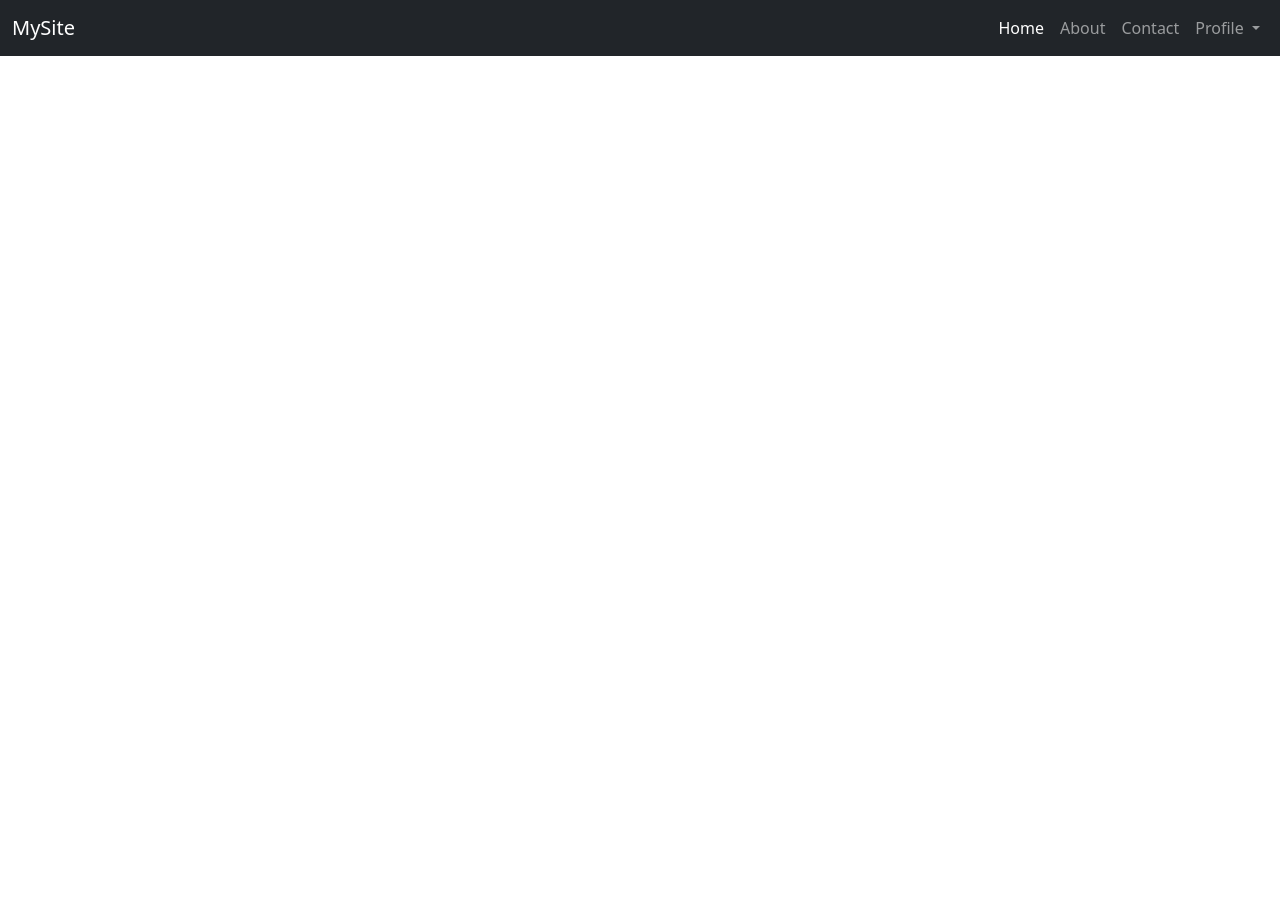
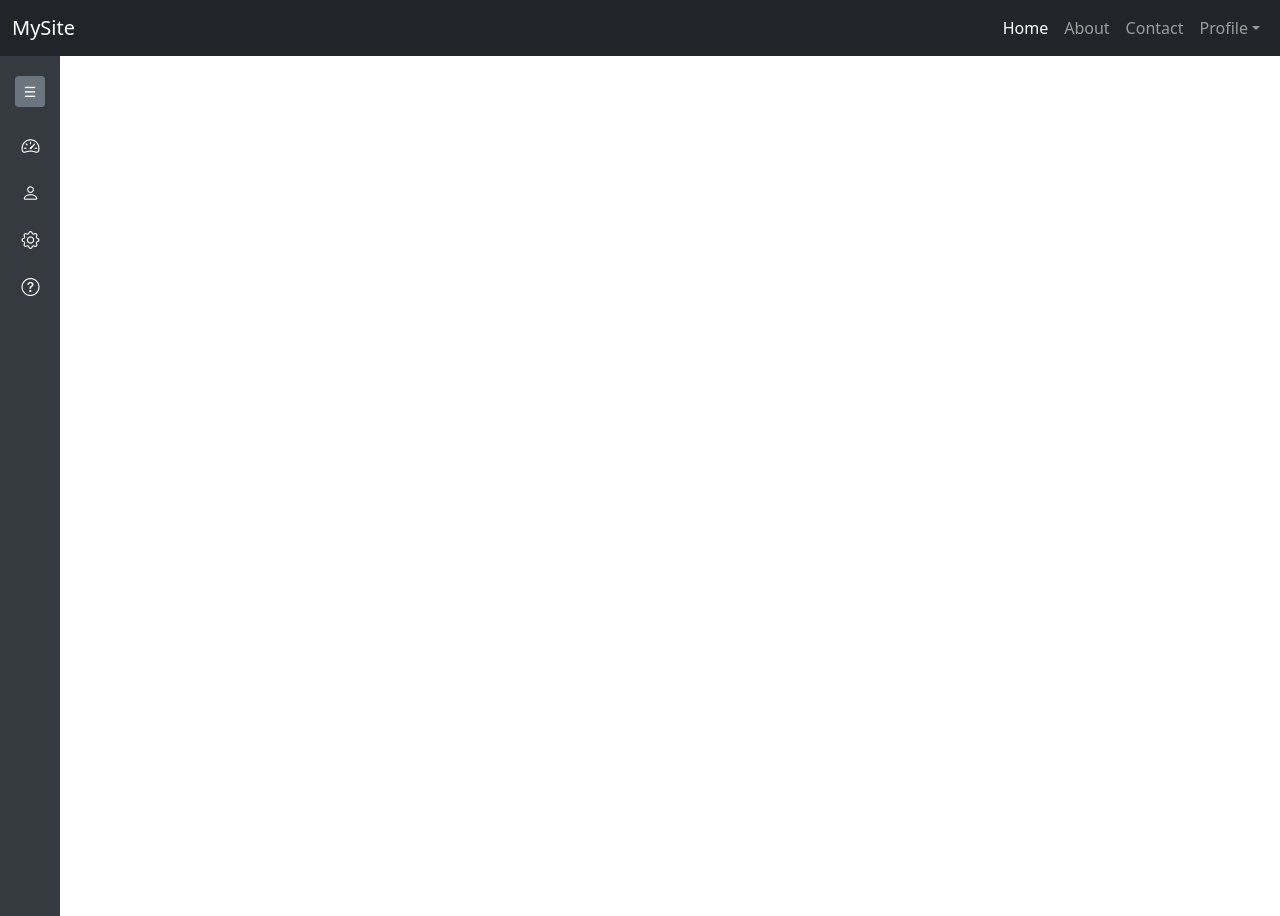
Before and after one commit to MADIBATC/AI_DJANGO, a Django app: page /dashboard in a window 1280 px wide. Run offline with Django 5.2, Linux system fonts and the light colour scheme.

Commit message:
Refactor navbar and add collapsible sidebar functionality

```diff
--- a/dashboard/views.py
+++ b/dashboard/views.py
@@ -6,5 +6,4 @@ def dashboard(request):
     # w3 = Web3(Web3.HTTPProvider('http://127.0.0.1:7545'))
     # print("Connected:", w3.is_connected())
     # print("Latest block:", w3.eth.block_number)
-
     return render(request,'dashboard.html')
--- a/templates/navbar.html
+++ b/templates/navbar.html
@@ -1,39 +1,96 @@
 <!DOCTYPE html>
-<html lang="eng">
+<html lang="en">
 <head>
-        <meta charset="utf-8">
-        <meta name="viewport" content="width=device-width, initial-scale=1">
-        <link rel="stylesheet" href="https://cdn.jsdelivr.net/npm/bootstrap@5.0.2/dist/css/bootstrap.min.css">
-        <title></title>
+<meta charset="UTF-8">
+<meta name="viewport" content="width=device-width, initial-scale=1.0">
+<title>Collapsible Sidebar</title>
+<link href="https://cdn.jsdelivr.net/npm/bootstrap@5.0.2/dist/css/bootstrap.min.css" rel="stylesheet">
+<link href="https://cdn.jsdelivr.net/npm/bootstrap-icons@1.10.5/font/bootstrap-icons.css" rel="stylesheet">
+<style>
+    body {
+        overflow-x: hidden;
+    }
+
+    /* Sidebar */
+    #sidebar {
+        position: fixed;
+        top: 56px; /* below navbar */
+        left: 0;
+        height: 100%;
+        width: 60px; /* collapsed width */
+        background: #343a40;
+        color: white;
+        transition: all 0.3s;
+        padding-top: 10px;
+    }
+    #sidebar.expanded {
+        width: 200px; /* expanded width */
+    }
+
+    /* Sidebar button styling */
+    .sidebar-btn {
+        display: flex;
+        align-items: center;
+        justify-content: flex-start;
+        width: 100%;
+        padding: 10px;
+        border: none;
+        outline: none;
+        background: none;
+        color: white;
+        font-size: 14px;
+        transition: all 0.3s;
+        white-space: nowrap;
+    }
+    .sidebar-btn i {
+        font-size: 18px;
+        margin-right: 10px;
+        min-width: 25px; /* keeps icons aligned */
+        text-align: center;
+    }
+    {% comment %} .sidebar-btn:hover {
+        background: #495057;
+        border-radius: 5px;
+    } {% endcomment %}
+
+    /* Hide text when collapsed */
+    #sidebar:not(.expanded) .btn-label {
+        display: none;
+    }
+
+    /* Toggle button */
+    .toggle-btn {
+        text-align: center;
+        margin: 10px 0;
+    }
+
+    /* Content area */
+    #content {
+        margin-left: 60px;
+        transition: all 0.3s;
+        padding: 20px;
+    }
+    #content.expanded {
+        margin-left: 200px;
+    }
+</style>
 </head>
 <body>
-        <nav class="navbar navbar-expand-lg navbar-dark bg-dark">
+
+<!-- Navbar -->
+<nav class="navbar navbar-expand-lg navbar-dark bg-dark fixed-top">
     <div class="container-fluid">
-            <a class="navbar-brand" href="/">MySite</a>
-
-            <!-- Toggler/collapsible button -->
+        <a class="navbar-brand" href="#">MySite</a>
         <button class="navbar-toggler" type="button" data-bs-toggle="collapse" data-bs-target="#mainNavbar">
             <span class="navbar-toggler-icon"></span>
         </button>
-
-            <!-- Navbar links -->
         <div class="collapse navbar-collapse" id="mainNavbar">
-            <ul class="navbar-nav ms-auto">  <!-- ms-auto pushes it to the right -->
-                <li class="nav-item">
-                <a class="nav-link active" href="/">Home</a>
-                </li>
-                <li class="nav-item">
-                <a class="nav-link" href="/about/">About</a>
-                </li>
-                <li class="nav-item">
-                <a class="nav-link" href="/contact/">Contact</a>
-                </li>
-
-                <!-- Example dropdown -->
+            <ul class="navbar-nav ms-auto">
+                <li class="nav-item"><a class="nav-link active" href="#">Home</a></li>
+                <li class="nav-item"><a class="nav-link" href="#">About</a></li>
+                <li class="nav-item"><a class="nav-link" href="#">Contact</a></li>
                 <li class="nav-item dropdown">
-                <a class="nav-link dropdown-toggle" href="#" id="navbarDropdown" role="button" data-bs-toggle="dropdown">
-                    Profile
-                </a>
+                    <a class="nav-link dropdown-toggle" href="#" id="navbarDropdown" role="button" data-bs-toggle="dropdown">Profile</a>
                     <ul class="dropdown-menu dropdown-menu-end" aria-labelledby="navbarDropdown">
                         <li><a class="dropdown-item" href="#">Settings</a></li>
                         <li><a class="dropdown-item" href="#">Logout</a></li>
@@ -43,5 +100,31 @@
         </div>
     </div>
 </nav>
+
+<!-- Sidebar -->
+<div id="sidebar">
+    <div class="toggle-btn">
+        <button class="btn btn-secondary btn-sm" id="sidebarToggle">☰</button>
+    </div>
+    <div class="d-flex flex-column mt-3">
+        <button class="sidebar-btn ms-2"><i class="bi bi-speedometer2"></i> <span class="btn-label">Dashboard</span></button>
+        <button class="sidebar-btn ms-2"><i class="bi bi-person"></i> <span class="btn-label">Profile</span></button>
+        <button class="sidebar-btn ms-2"><i class="bi bi-gear"></i> <span class="btn-label">Settings</span></button>
+        <button class="sidebar-btn ms-2"><i class="bi bi-question-circle"></i> <span class="btn-label">Help</span></button>
+    </div>
+</div>
+
+<script src="https://cdn.jsdelivr.net/npm/bootstrap@5.0.2/dist/js/bootstrap.bundle.min.js"></script>
+<script>
+    const sidebarToggle = document.getElementById('sidebarToggle');
+    const sidebar = document.getElementById('sidebar');
+    const content = document.getElementById('content');
+
+    sidebarToggle.addEventListener('click', () => {
+        sidebar.classList.toggle('expanded');
+        content.classList.toggle('expanded');
+    });
+</script>
+
 </body>
 </html>
```
Lines whose indentation alone changed are shown as unchanged.
